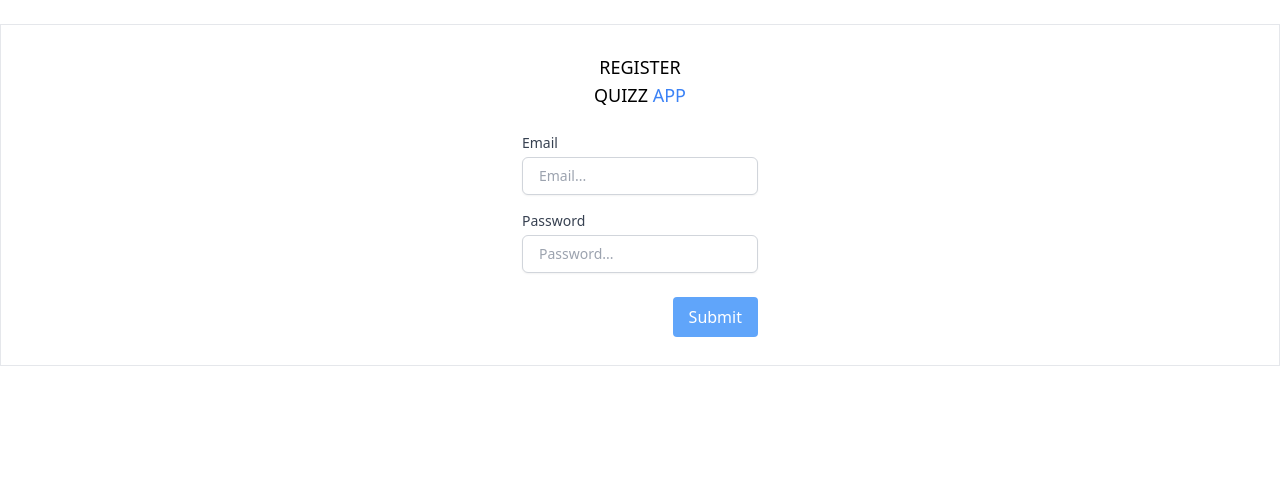
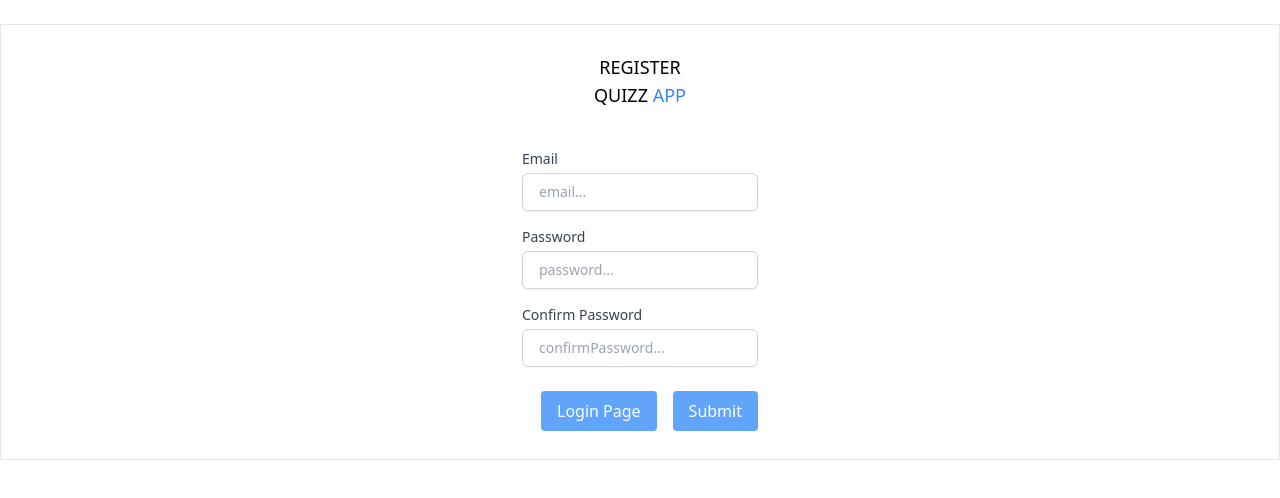
Before and after one commit to yeremiaChris/quizz-app-interview, a Next.js app: page /auth/register in a window 1280 px wide. Shown: the top 498 px of the page. Built offline with nearby package versions, Linux system fonts and the light colour scheme.

Commit message:
create register handlign

```diff
--- a/components/Layout.js
+++ b/components/Layout.js
@@ -1,13 +1,11 @@
 import { useRouter } from "next/router";
 import React from "react";
 import Button from "./form/Button";
-import { useSelector, useDispatch } from "react-redux";
 import PopupError from "./PopupError";
 
 export default function Layout({ children }) {
   const router = useRouter();
-  const global = useSelector((state) => state.global);
-  const isError = global.error;
+  const isError = false;
   return (
     <div className="mx-3 md:container md:mx-auto mt-6 flex justify-center items-center">
       {isError && <PopupError />}
--- a/components/form/InputField.js
+++ b/components/form/InputField.js
@@ -1,19 +1,39 @@
 import React from "react";
 
-function InputField({ label, placeholder = label + "..." }) {
+function InputField({
+  label,
+  type = "text",
+  value,
+  placeholder = label + "...",
+  errorMessage,
+  onChange = () => {},
+}) {
+  const handleChange = (e) => {
+    onChange(e, label);
+  };
+  // convert key to titile
+  const toTitle = (text) => {
+    return text
+      .split(/(?=[A-Z])/)
+      .map((item) => item.charAt(0).toUpperCase() + item.slice(1))
+      .join(" ");
+  };
   return (
     <div>
       <label htmlFor={label} className="block text-sm font-medium text-gray-700">
-        {label}
+        {toTitle(label)}
       </label>
       <div className="mt-1">
         <input
-          type="email"
+          type={type}
           name={label}
           id={label}
+          value={value}
           className="block w-full rounded-md border-gray-300 shadow-sm focus:border focus:ring-none sm:text-sm focus:outline-none outline-none border px-4 py-2"
           placeholder={placeholder}
+          onChange={handleChange}
         />
+        {errorMessage && <p className="text-red-500 text-sm">{errorMessage}</p>}
       </div>
     </div>
   );
--- a/pages/_app.js
+++ b/pages/_app.js
@@ -1,18 +1,13 @@
 import Layout from "../components/Layout";
-import store from "../store/store";
 import "../styles/globals.css";
-import { Provider } from "react-redux";
-// import { AuthProvider } from "../firebase";
 
 function MyApp({ Component, pageProps }) {
   return (
-    <Provider store={store}>
-      <Layout>
-        {/* <AuthProvider> */}
-        <Component {...pageProps} />
-        {/* </AuthProvider> */}
-      </Layout>
-    </Provider>
+    <Layout>
+      {/* <AuthProvider> */}
+      <Component {...pageProps} />
+      {/* </AuthProvider> */}
+    </Layout>
   );
 }
 
--- a/pages/auth/register.js
+++ b/pages/auth/register.js
@@ -1,39 +1,106 @@
-import React from "react";
+import React, { useState } from "react";
 import Button from "../../components/form/Button";
 import InputField from "../../components/form/InputField";
 import { getAuth, createUserWithEmailAndPassword } from "firebase/auth";
 import { firebaseApp } from "../../firebase-config";
+import { useRouter } from "next/router";
 
-function login() {
-  const register = () => {
+function Register() {
+  const [errorMessage, setErrorMessage] = useState(null);
+  const router = useRouter();
+  // local state
+  const initialState = {
+    email: "",
+    password: "",
+    confirmPassword: "",
+  };
+
+  const [registerForm, setRegisterForm] = useState(initialState);
+
+  const [errorField, setErrorField] = useState(initialState);
+
+  // sign up
+  const signUp = () => {
+    const { email, password } = registerForm;
     const auth = getAuth(firebaseApp);
-    const email = "yeremia997@gmail.com";
-    const password = "pass789";
     createUserWithEmailAndPassword(auth, email, password)
       .then((userCredential) => {
         // Signed in
         const user = userCredential.user;
         console.log(userCredential);
+        router.push("/auth/login");
         // ...
       })
       .catch((error) => {
         console.log(error.response);
-        const errorCode = error.code;
-        const errorMessage = error.message;
+        setErrorMessage(error.message);
         // ..
       });
   };
+
+  // error handling
+  const errorHandlingFieldSubmit = () => {
+    let error = errorField;
+    for (const key in registerForm) {
+      if (Object.hasOwnProperty.call(registerForm, key)) {
+        console.log(registerForm[key], key);
+        if (!registerForm[key].length) {
+          error = { ...error, [key]: "This field is required." };
+        }
+      }
+    }
+    setErrorField(error);
+  };
+
+  // cek error
+  const isError = () => {
+    return Object.values(registerForm).every((el) => !el);
+  };
+
+  // onchange
+  const onChange = (e, key) => {
+    setRegisterForm({ ...registerForm, [key]: e.target.value });
+    setErrorField({ ...errorField, [key]: "" });
+  };
+
+  // submit
+  const submit = () => {
+    if (isError()) {
+      errorHandlingFieldSubmit();
+    } else {
+      signUp();
+    }
+  };
+
+  // redirect
+  const redirect = () => {
+    //
+  };
+
   return (
     <div className="mt-6 flex gap-4 flex-col items-center justify-center text-left">
       <div className="justify-end flex gap-4 flex-col gap-4">
-        <InputField label="Email" />
-        <InputField label="Password" />
+        <p>{errorMessage}</p>
+        {Object.keys(registerForm).map((key) => {
+          return (
+            <InputField
+              errorMessage={errorField[key]}
+              value={registerForm[key]}
+              key={key}
+              label={key}
+              onChange={onChange}
+            />
+          );
+        })}
+
+        {/* <InputField label="Password" /> */}
         <div className="flex justify-end gap-4 mt-2">
-          <Button label="Submit" onClick={register} />
+          <Button label="Login Page" onClick={redirect} />
+          <Button label="Submit" onClick={submit} />
         </div>
       </div>
     </div>
   );
 }
 
-export default login;
+export default Register;
--- a/store/global.js
+++ /dev/null
@@ -1,19 +0,0 @@
-import { createSlice } from "@reduxjs/toolkit";
-
-export const global = createSlice({
-  name: "global",
-  initialState: {
-    error: false,
-    message: "",
-  },
-  reducers: {
-    setProps: (state, payload) => {
-      state[payload.props] = payload.value;
-    },
-  },
-});
-
-// Action creators are generated for each case reducer function
-export const { setProps } = global.actions;
-
-export default global.reducer;
--- a/store/store.js
+++ /dev/null
@@ -1,7 +0,0 @@
-import { configureStore } from "@reduxjs/toolkit";
-import globalReducer from "./global";
-export default configureStore({
-  reducer: {
-    global: globalReducer,
-  },
-});
```
